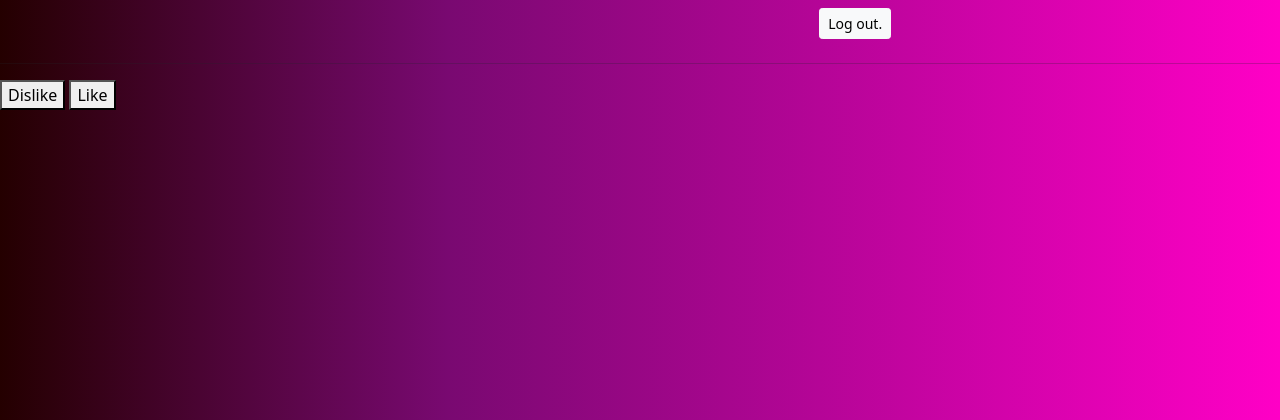
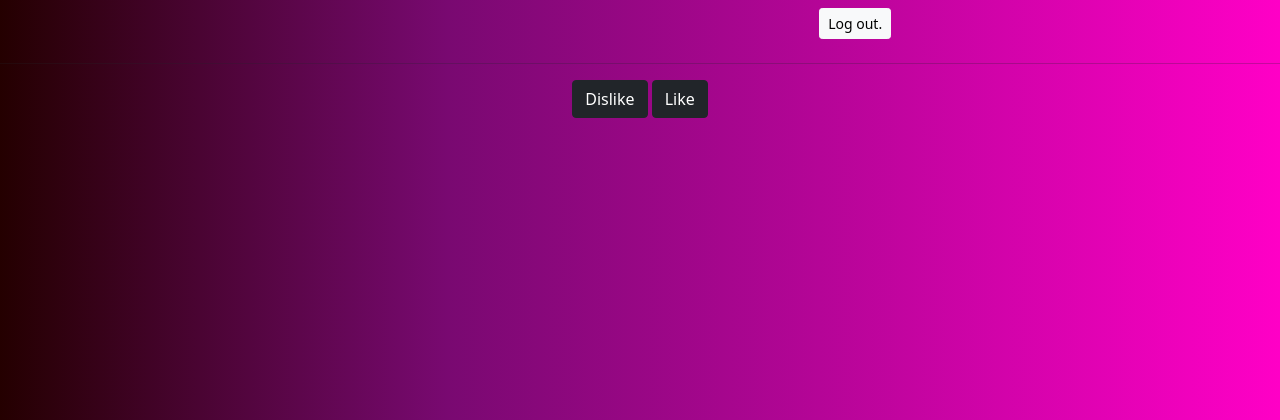
Before and after one commit to mateusz-sliwinski/LoveApp, a Django app: page /random/ in a window 1280 px wide. Shown: the top 420 px of the page. Run offline with Django 3.2, Linux system fonts and the light colour scheme; the visitor is signed in with stand-in values (Sample User, id 1); data comes from the database, SQL or seed files in the repository; data that the repository does not hold is empty; some libraries are stand-ins or nearby versions.

Commit message:
right migration and change button in random page

```diff
--- a/templates/random_partner.html
+++ b/templates/random_partner.html
@@ -3,10 +3,11 @@
 {% block content %}
 
 
-   <div id="randomPerson" class="col-12 mb-3" data-url="{% url 'core:ajax_random_person' %}"></div>
-  <button class="random-button" value="Dislike">Dislike</button>
-  <button class="random-button" value="Like">Like</button>
-
+  <div id="randomPerson" class="col-12 mb-3" data-url="{% url 'core:ajax_random_person' %}"></div>
+  <div style="text-align: center;">
+    <button class="random-button btn btn-dark" value="Dislike">Dislike</button>
+    <button class="random-button btn btn-dark" value="Like">Like</button>
+  </div>
 
   <script>
       const randomPerson = (button = false) => {
```
Also changed, not shown: accounts/migrations/0001_initial.py, core/migrations/0001_initial.py.
